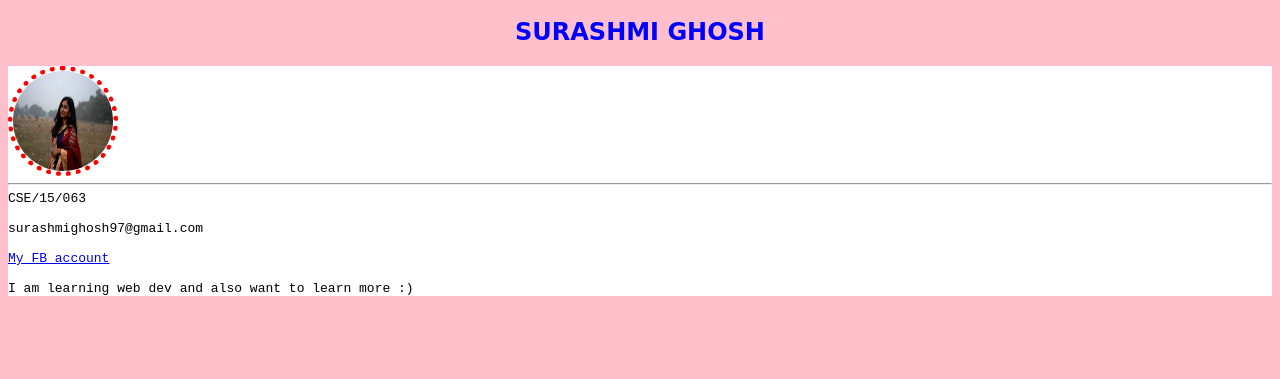
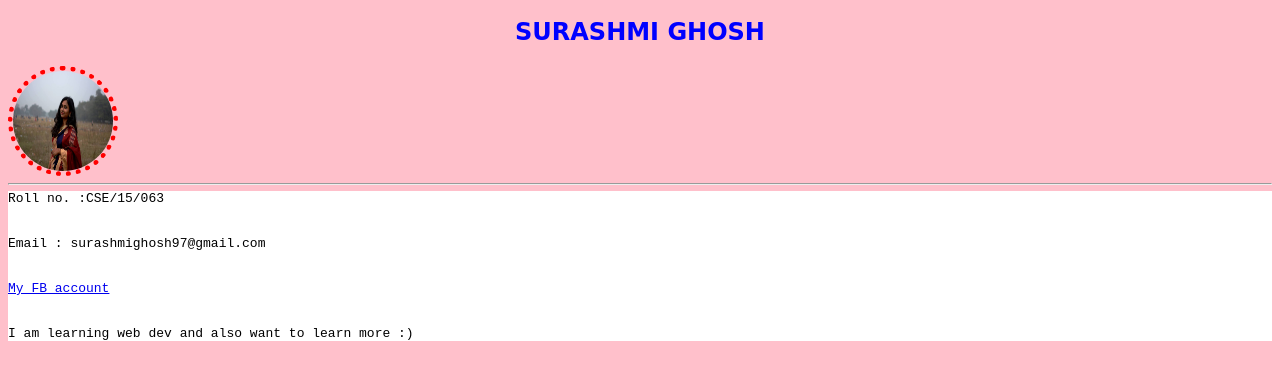
Before and after one commit to surashmighosh97/bonfire, a plain HTML site: page index.html in a window 1280 px wide. Shown: the part 49-428 px from the top of the page. Drawn offline with Linux system fonts and the light colour scheme; files whose address does not match are found by name; a web font is replaced by a local one.

Commit message:
Added index

```diff
--- a/index.html
+++ b/index.html
@@ -27,28 +27,29 @@ img{
 
 
 
-</head>
+
 
 <body>
 	<h1 style="text-align:center">BONFIRE</h1>
 
 <h2 style="color:blue;text-align:center; font-family: 'Neucha', cursive; ;">SURASHMI GHOSH</h2>
 
-<div id="mydiv">
+
 <img src="C:\Users\User\Desktop\bootcamp\surashmi.jpg" width="100 px" height="100px"><br>
 
 <hr>
-
-CSE/15/063<br>
+<div id="mydiv">
+Roll no. :CSE/15/063<br>
 
 <br>
-
-surashmighosh97@gmail.com
+<br>
+Email : surashmighosh97@gmail.com
+<br>
 <br>
 <br>
 <a href="http://facebook.com/surashmi.ghosh.56">My FB account</a>
 <br>
-
+<br>
 <br>
 	I am learning web dev and also want to learn more :)
 </div>
```
Also changed, not shown: mystyle.css (added).
